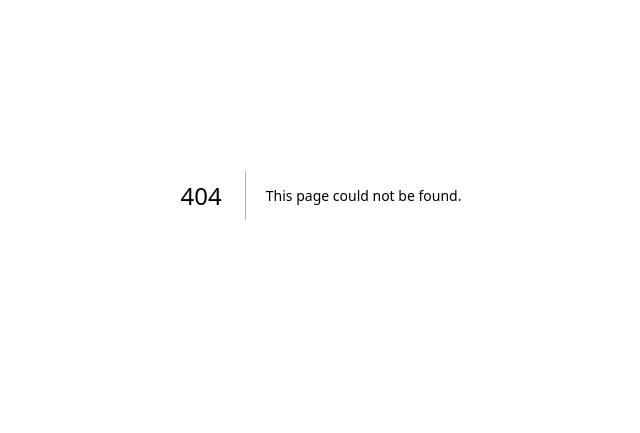
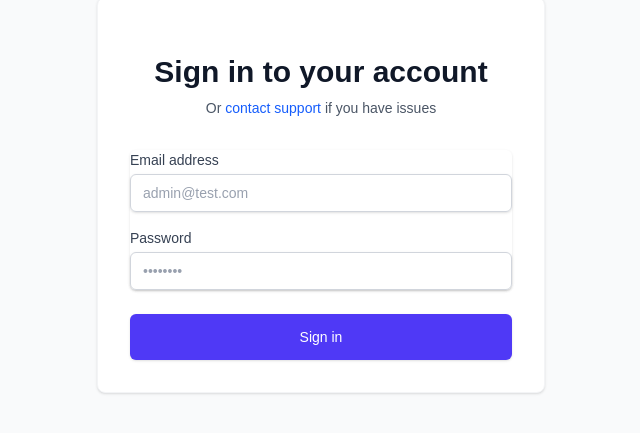
Before and after one commit to nasifhossain/gpj_frontend, a Next.js app: page /login in a window 1280 px wide. Before the commit this address had no page. Shown: the part 205-638 px from the top of the page, without its empty margins (319-959 px from the left). Built offline with nearby package versions, Linux system fonts and the light colour scheme.

Commit message:
feat: Add user authentication flow with login page, API client, and reusable Input/Button UI components.

```diff
--- /dev/null
+++ b/app/admin/page.tsx
@@ -0,0 +1,15 @@
+import React from 'react';
+
+export default function AdminPage() {
+    return (
+        <div className="min-h-screen bg-gray-100 p-8">
+            <div className="max-w-7xl mx-auto">
+                <h1 className="text-3xl font-bold text-gray-900">Admin Dashboard</h1>
+                <p className="mt-4 text-gray-600">Welcome to the admin area.</p>
+                <div className="mt-8 border-4 border-dashed border-gray-200 rounded-lg h-96 flex items-center justify-center">
+                    <span className="text-gray-400">Content placeholder</span>
+                </div>
+            </div>
+        </div>
+    );
+}
--- /dev/null
+++ b/app/login/page.tsx
@@ -0,0 +1,10 @@
+import React from 'react';
+import { LoginForm } from '@/components/auth/login-form';
+
+export default function LoginPage() {
+    return (
+        <div className="min-h-screen flex items-center justify-center bg-gray-50 py-12 px-4 sm:px-6 lg:px-8">
+            <LoginForm />
+        </div>
+    );
+}
--- /dev/null
+++ b/components/auth/login-form.tsx
@@ -0,0 +1,96 @@
+'use client';
+
+import React, { useState } from 'react';
+import { useRouter } from 'next/navigation';
+import { Button } from '@/components/ui/button';
+import { Input } from '@/components/ui/input';
+import { authService } from '@/lib/api/auth';
+
+export function LoginForm() {
+    const router = useRouter();
+    const [email, setEmail] = useState('');
+    const [password, setPassword] = useState('');
+    const [error, setError] = useState('');
+    const [isLoading, setIsLoading] = useState(false);
+
+    const handleSubmit = async (e: React.FormEvent) => {
+        e.preventDefault();
+        setError('');
+        setIsLoading(true);
+
+        try {
+            const response = await authService.login({ email, password });
+
+            // Store token securely (omitted for now as per prompt instructions to "only do this for now")
+            // but let's at least log it or pretend to store it so the logic is complete
+            if (response.token) {
+                // localStorage.setItem('token', response.token);
+            }
+
+            if (response.role === 'ADMIN') {
+                router.push('/admin');
+            } else {
+                setError('Unauthorized: Only admins can access this area.');
+            }
+        } catch (err: any) {
+            setError(err.message || 'Login failed. Please try again.');
+        } finally {
+            setIsLoading(false);
+        }
+    };
+
+    return (
+        <div className="w-full max-w-md p-8 bg-white rounded-lg border border-gray-100 shadow-sm">
+            <div>
+                <h2 className="mt-6 text-3xl font-extrabold text-center text-gray-900">
+                    Sign in to your account
+                </h2>
+                <p className="mt-2 text-sm text-center text-gray-600">
+                    Or <a href="#" className="font-medium text-blue-600 hover:text-blue-500">contact support</a> if you have issues
+                </p>
+            </div>
+            <form className="mt-8 space-y-6" onSubmit={handleSubmit}>
+                <div className="space-y-4 rounded-md shadow-sm">
+                    <Input
+                        id="email-address"
+                        name="email"
+                        type="email"
+                        autoComplete="email"
+                        required
+                        label="Email address"
+                        placeholder="admin@test.com"
+                        value={email}
+                        onChange={(e) => setEmail(e.target.value)}
+                    />
+                    <Input
+                        id="password"
+                        name="password"
+                        type="password"
+                        autoComplete="current-password"
+                        required
+                        label="Password"
+                        placeholder="••••••••"
+                        value={password}
+                        onChange={(e) => setPassword(e.target.value)}
+                    />
+                </div>
+
+                {error && (
+                    <div className="text-sm text-red-600 bg-red-50 p-2 rounded border border-red-200">
+                        {error}
+                    </div>
+                )}
+
+                <div>
+                    <Button
+                        type="submit"
+                        className="w-full flex justify-center py-3 px-4 border border-transparent rounded-md shadow-sm text-sm font-medium text-white bg-indigo-600 hover:bg-indigo-700 focus:outline-none focus:ring-2 focus:ring-offset-2 focus:ring-indigo-500 transition-all transform hover:scale-[1.02]"
+                        isLoading={isLoading}
+                    >
+                        Sign in
+                    </Button>
+                </div>
+            </form>
+        </div>
+    );
+}
--- /dev/null
+++ b/components/ui/button.tsx
@@ -0,0 +1,39 @@
+import React from 'react';
+
+interface ButtonProps extends React.ButtonHTMLAttributes<HTMLButtonElement> {
+    variant?: 'primary' | 'secondary' | 'outline';
+    isLoading?: boolean;
+}
+
+export const Button: React.FC<ButtonProps> = ({
+    children,
+    variant = 'primary',
+    isLoading,
+    className = '',
+    disabled,
+    ...props
+}) => {
+    const baseStyles = "inline-flex items-center justify-center px-4 py-2 border text-sm font-medium rounded-md shadow-sm focus:outline-none focus:ring-2 focus:ring-offset-2 disabled:opacity-50 disabled:cursor-not-allowed transition-colors duration-200";
+
+    const variants = {
+        primary: "border-transparent text-white bg-blue-600 hover:bg-blue-700 focus:ring-blue-500",
+        secondary: "border-transparent text-blue-700 bg-blue-100 hover:bg-blue-200 focus:ring-blue-500",
+        outline: "border-gray-300 text-gray-700 bg-white hover:bg-gray-50 focus:ring-blue-500"
+    };
+
+    return (
+        <button
+            className={`${baseStyles} ${variants[variant]} ${className}`}
+            disabled={isLoading || disabled}
+            {...props}
+        >
+            {isLoading ? (
+                <svg className="animate-spin -ml-1 mr-3 h-5 w-5 text-current" xmlns="http://www.w3.org/2000/svg" fill="none" viewBox="0 0 24 24">
+                    <circle className="opacity-25" cx="12" cy="12" r="10" stroke="currentColor" strokeWidth="4"></circle>
+                    <path className="opacity-75" fill="currentColor" d="M4 12a8 8 0 018-8V0C5.373 0 0 5.373 0 12h4zm2 5.291A7.962 7.962 0 014 12H0c0 3.042 1.135 5.824 3 7.938l3-2.647z"></path>
+                </svg>
+            ) : null}
+            {children}
+        </button>
+    );
+};
--- /dev/null
+++ b/components/ui/input.tsx
@@ -0,0 +1,32 @@
+import React from 'react';
+
+interface InputProps extends React.InputHTMLAttributes<HTMLInputElement> {
+    label?: string;
+    error?: string;
+}
+
+export const Input = React.forwardRef<HTMLInputElement, InputProps>(
+    ({ label, error, className = '', id, ...props }, ref) => {
+        return (
+            <div className="w-full">
+                {label && (
+                    <label htmlFor={id} className="block text-sm font-medium text-gray-700 mb-1">
+                        {label}
+                    </label>
+                )}
+                <input
+                    ref={ref}
+                    id={id}
+                    className={`appearance-none block w-full px-3 py-2 border border-gray-300 rounded-md shadow-sm placeholder-gray-400 focus:outline-none focus:ring-blue-500 focus:border-blue-500 sm:text-sm ${error ? 'border-red-500 focus:border-red-500 focus:ring-red-500' : ''
+                        } ${className}`}
+                    {...props}
+                />
+                {error && (
+                    <p className="mt-1 text-sm text-red-600">{error}</p>
+                )}
+            </div>
+        );
+    }
+);
+
+Input.displayName = 'Input';
--- /dev/null
+++ b/lib/api/api.ts
@@ -0,0 +1,51 @@
+const API_BASE_URL = 'http://localhost:8000';
+
+interface RequestOptions extends RequestInit {
+  requiredAuth?: boolean;
+}
+
+async function request<T>(endpoint: string, options: RequestOptions = {}): Promise<T> {
+  const { requiredAuth = false, ...fetchOptions } = options;
+  const url = `${API_BASE_URL}${endpoint}`;
+
+  const headers: HeadersInit = {
+    'Content-Type': 'application/json',
+    ...fetchOptions.headers as Record<string, string>,
+  };
+
+  if (requiredAuth) {
+    // In a real app, this would likely come from a context or more robust storage
+    // For this task, we assume localStorage or similar mechanism
+    if (typeof window !== 'undefined') {
+        const token = localStorage.getItem('token');
+        if (token) {
+            headers['Authorization'] = `Bearer ${token}`;
+        }
+    }
+  }
+
+  const response = await fetch(url, {
+    ...fetchOptions,
+    headers,
+  });
+
+  if (!response.ok) {
+    const errorBody = await response.text();
+    try {
+        const errorJson = JSON.parse(errorBody);
+        throw new Error(errorJson.message || `API Error: ${response.statusText}`);
+    } catch {
+        throw new Error(`API Request Failed: ${response.status} ${response.statusText}`);
+    }
+  }
+
+  const text = await response.text();
+  return text ? JSON.parse(text) : ({} as T);
+}
+
+export const api = {
+  get: <T>(endpoint: string, options?: RequestOptions) => request<T>(endpoint, { ...options, method: 'GET' }),
+  post: <T>(endpoint: string, data: any, options?: RequestOptions) => request<T>(endpoint, { ...options, method: 'POST', body: JSON.stringify(data) }),
+  put: <T>(endpoint: string, data: any, options?: RequestOptions) => request<T>(endpoint, { ...options, method: 'PUT', body: JSON.stringify(data) }),
+  delete: <T>(endpoint: string, options?: RequestOptions) => request<T>(endpoint, { ...options, method: 'DELETE' }),
+};
--- /dev/null
+++ b/lib/api/auth.ts
@@ -0,0 +1,8 @@
+import { LoginRequest, LoginResponse } from '@/types/auth';
+import { api } from './api';
+
+export const authService = {
+  login: async (credentials: LoginRequest): Promise<LoginResponse> => {
+    return api.post<LoginResponse>('/users/login', credentials, { requiredAuth: false });
+  },
+};
--- /dev/null
+++ b/types/auth.ts
@@ -0,0 +1,12 @@
+export interface LoginResponse {
+  id: string;
+  name: string;
+  email: string;
+  role: 'ADMIN' | 'USER';
+  token: string;
+}
+
+export interface LoginRequest {
+  email: string;
+  password: string;
+}
```
